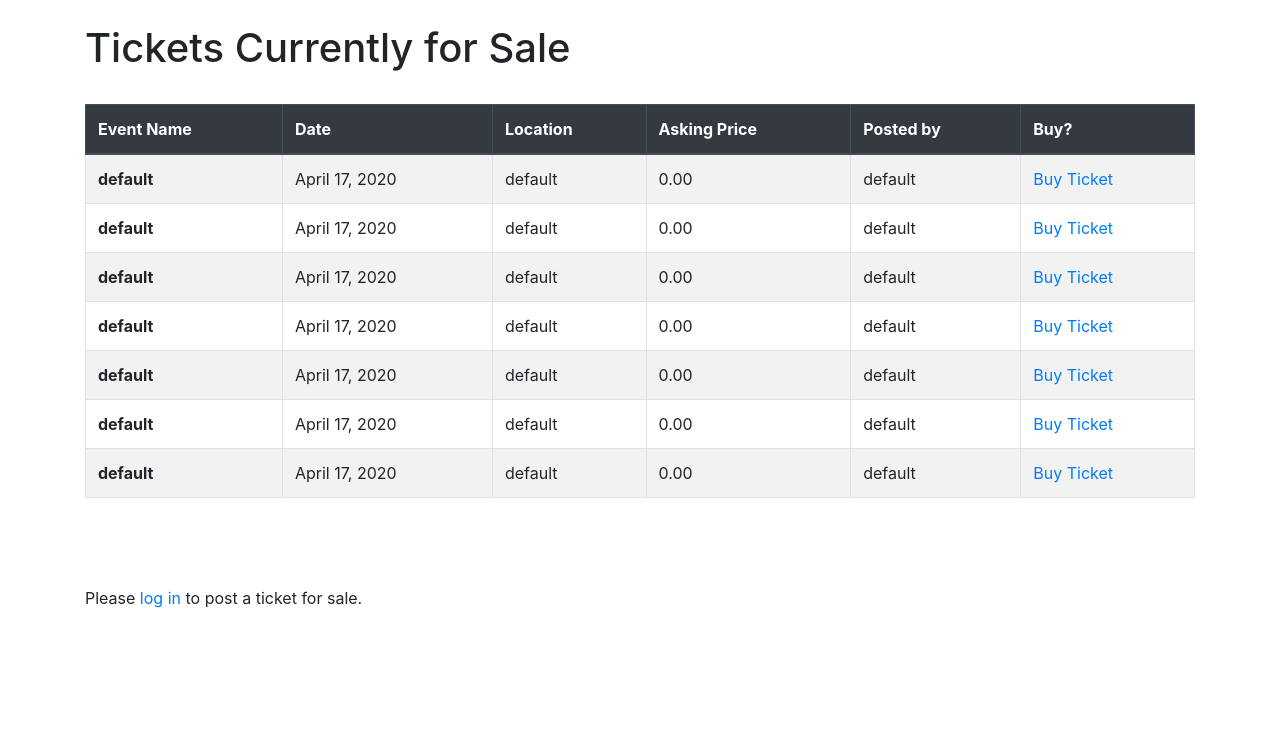
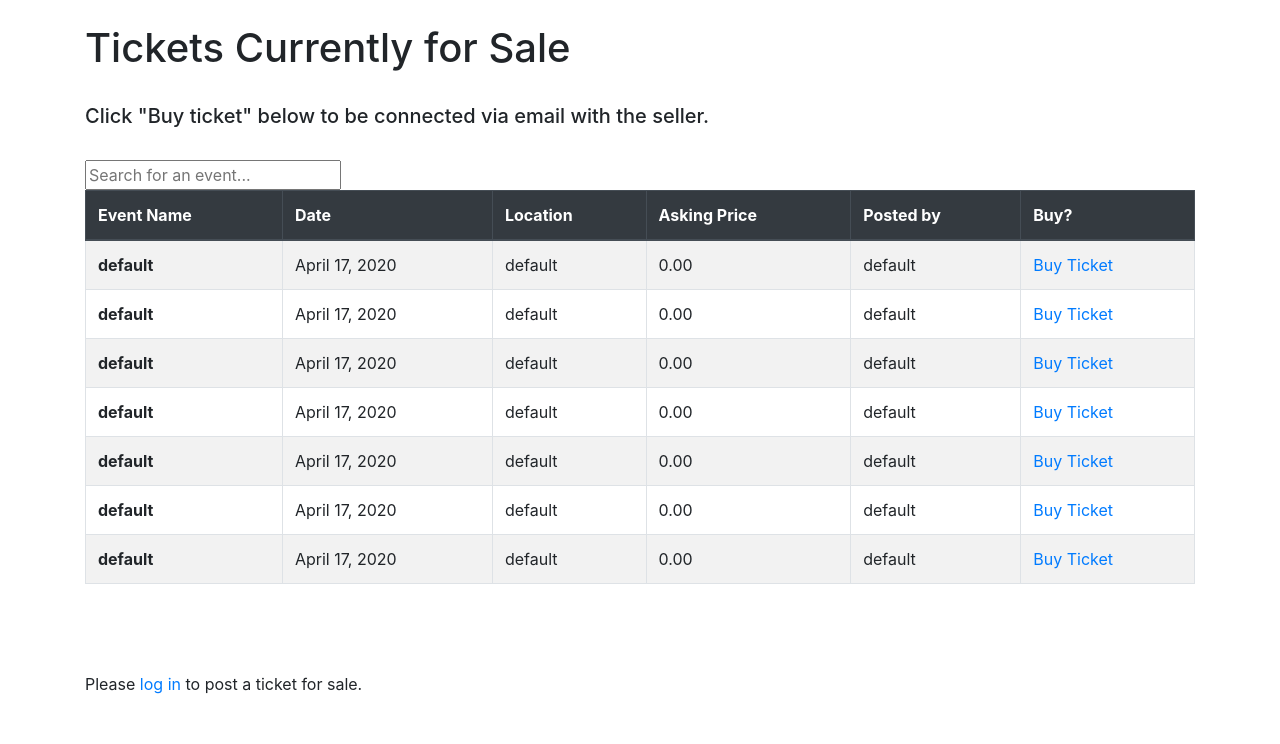
Before and after one commit to jalenjjbr/djangostock, a Django app: page /add_stock.html in a window 1280 px wide. Shown: the part 56-800 px from the top of the page. Run offline with Django 3.2, Linux system fonts and the light colour scheme; data comes from the database, SQL or seed files in the repository; some libraries are stand-ins or nearby versions.

Commit message:
add search to ticket table

```diff
--- a/quotes/templates/add_stock.html
+++ b/quotes/templates/add_stock.html
@@ -1,12 +1,31 @@
 {% extends 'base.html' %}
+
+<style>
+  #searchTicketInput {
+    background-image: url('https://image.flaticon.com/icons/svg/2089/2089805.svg');
+    background-position: 10px 10px;
+    background-repeat: no-repeat;
+    width: 100%;
+    font-size: 16px;
+    padding: 12px 20px 12px 40px;
+    border: 1px solid #ddd;
+    margin-bottom: 12px;
+  }
+</style>
 
 {% block content %}
 
 <h1>Tickets Currently for Sale</h1>
 
-<br/>
+</br>
 
-<table class="table table-striped table-bordered table-hover">
+<h5>Click "Buy ticket" below to be connected via email with the seller.</h5>
+
+</br>
+
+<input type="text" id="searchTicketInput" onkeyup="searchTicket()" placeholder="Search for an event..." title="Type in the name of an event">
+
+<table class="table table-striped table-bordered table-hover" id="ticketTable">
     <thead class="thead-dark">
       <tr>
         <th scope="col">Event Name</th>
@@ -51,7 +70,7 @@
   </button>
 </p>
 <div class="collapse" id="collapseAddForm">
-  <div class="card card-body">
+  <div class="float-left card card-body">
   <div class="float-left login-form">
     <form action="{% url 'add_stock' %}" class="form my-2 my-lg-0" method="POST">
         {% csrf_token %}
@@ -73,5 +92,29 @@
   <span>Please <a href="{% url 'login' %}">log in</a> to post a ticket for sale.</span>
 {% endif %}
 
+<script>
+  function searchTicket() {
+    // Declare variables
+    var input, filter, table, tr, td, i, txtValue;
+    input = document.getElementById("searchTicketInput");
+    filter = input.value.toUpperCase();
+    table = document.getElementById("ticketTable");
+    tr = table.getElementsByTagName("tr");
+
+    // Loop through all table rows, and hide those who don't match the search query
+    for (i = 0; i < tr.length; i++) {
+      td = tr[i].getElementsByTagName("td")[0];
+      if (td) {
+        txtValue = td.textContent || td.innerText;
+        if (txtValue.toUpperCase().indexOf(filter) > -1) {
+          tr[i].style.display = "";
+        } else {
+          tr[i].style.display = "none";
+        }
+      }
+    }
+  }
+  </script>
+
 
 {% endblock %}
```
